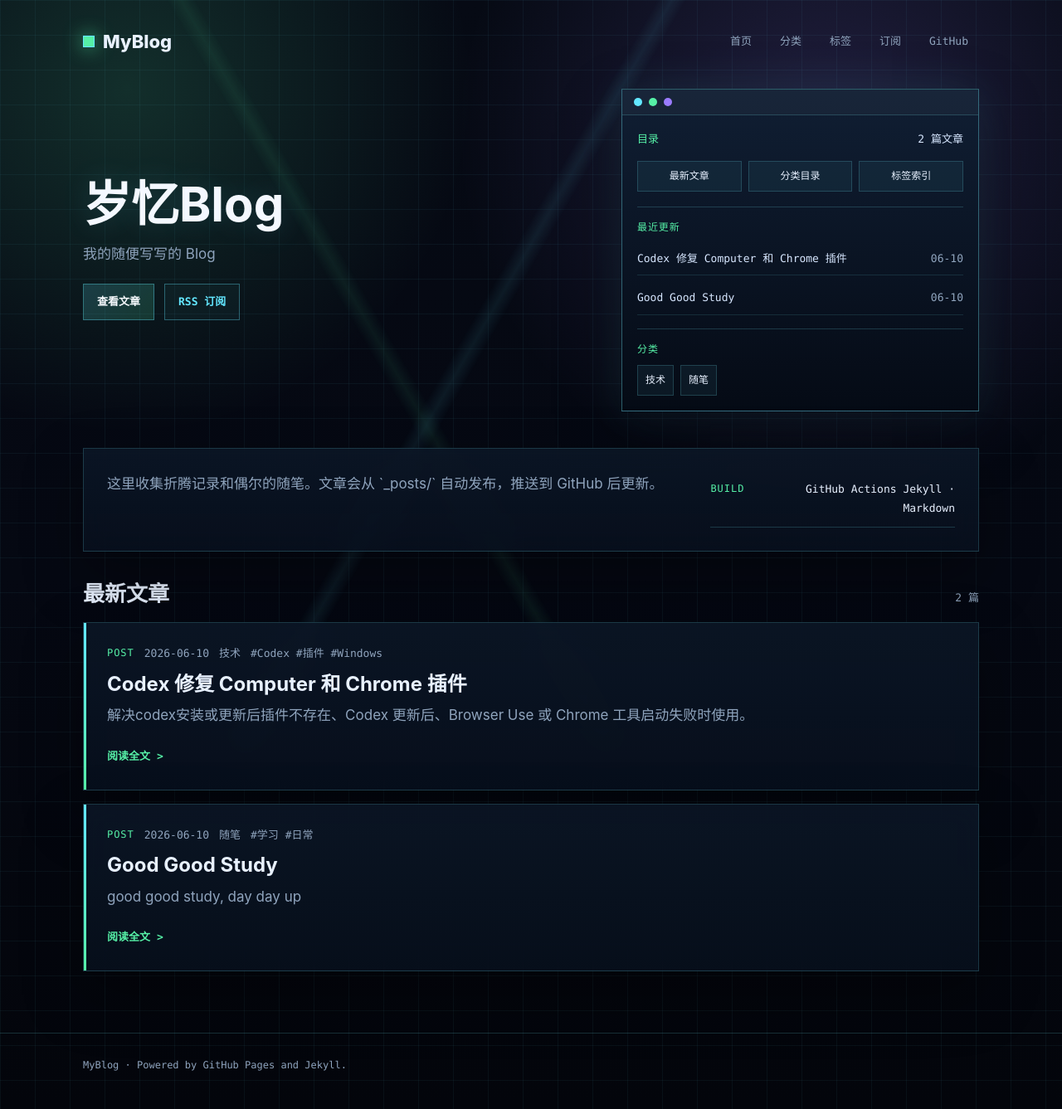
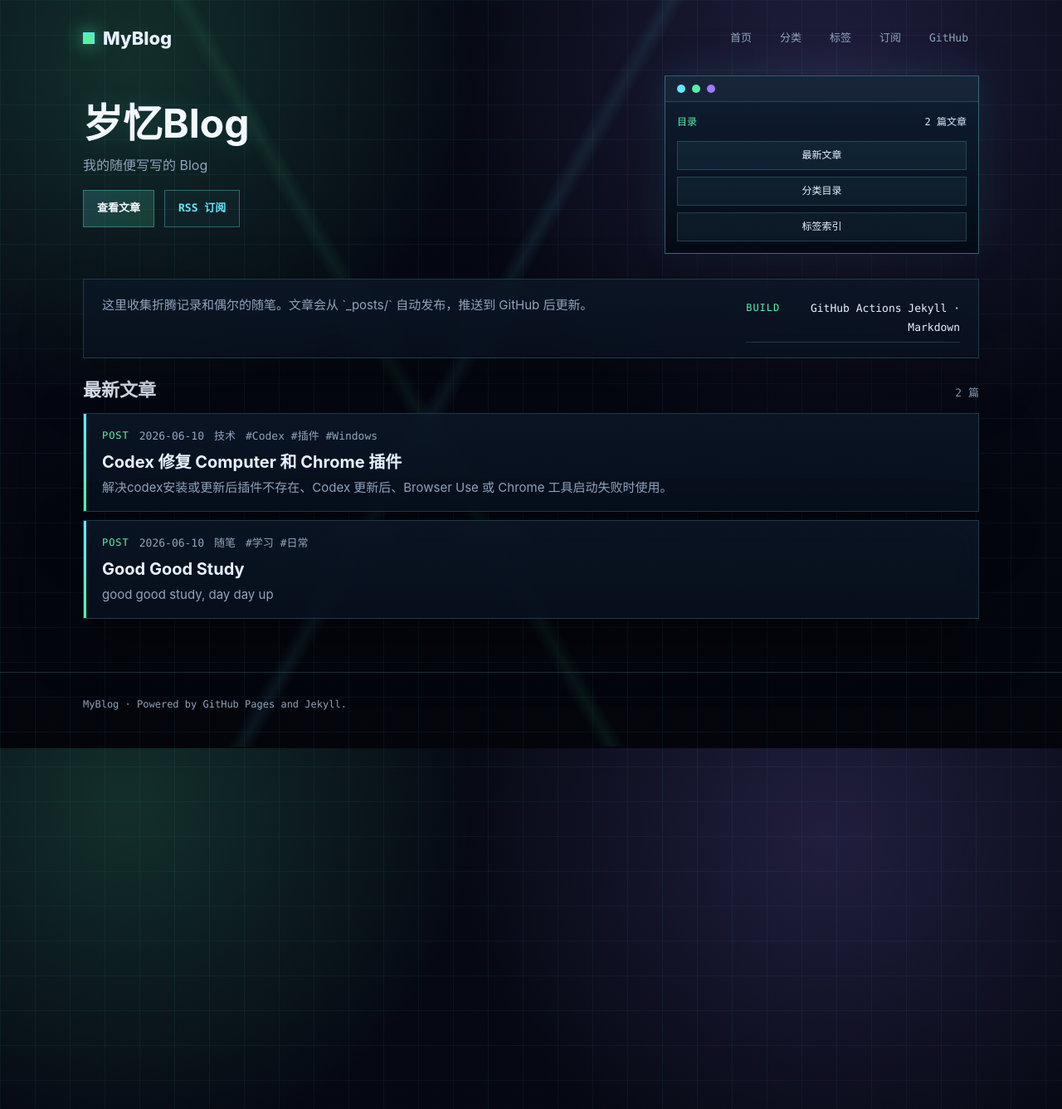
Before and after one commit to joysky77/MyBlog, a Jekyll site: the page built from index.md, in a window 1280 px wide. Shown: the whole page at 83% size. Built offline with Jekyll 4.4.1, drawn with Linux system fonts in a browser that asks for light colours; comment, search, counter and statistics services are not loaded.

Commit message:
Compact homepage layout

```diff
--- a/_layouts/default.html
+++ b/_layouts/default.html
@@ -46,29 +46,6 @@
                   <a href="{{ '/categories/' | relative_url }}">分类目录</a>
                   <a href="{{ '/tags/' | relative_url }}">标签索引</a>
                 </nav>
-                {% assign latest_posts = site.posts | slice: 0, 3 %}
-                {% if latest_posts.size > 0 %}
-                  <div class="directory-section">
-                    <p class="directory-label">最近更新</p>
-                    {% for post in latest_posts %}
-                      <a class="directory-post" href="{{ post.url | relative_url }}">
-                        <span>{{ post.title }}</span>
-                        <time datetime="{{ post.date | date_to_xmlschema }}">{{ post.date | date: "%m-%d" }}</time>
-                      </a>
-                    {% endfor %}
-                  </div>
-                {% endif %}
-                {% if site.categories.size > 0 %}
-                  <div class="directory-section">
-                    <p class="directory-label">分类</p>
-                    <div class="directory-chips">
-                      {% assign sorted_categories = site.categories | sort %}
-                      {% for category in sorted_categories limit: 4 %}
-                        <a href="{{ '/categories/' | relative_url }}#category-{{ forloop.index }}">{{ category[0] }}</a>
-                      {% endfor %}
-                    </div>
-                  </div>
-                {% endif %}
               </div>
             </aside>
           </div>
--- a/assets/css/compact.css
+++ b/assets/css/compact.css
@@ -1,5 +1,5 @@
 .site-header {
-  padding: 20px 0 44px;
+  padding: 18px 0 30px;
 }
 
 .layout-post .site-header {
@@ -7,7 +7,7 @@
 }
 
 .site-nav {
-  padding: 10px 0 36px;
+  padding: 8px 0 24px;
 }
 
 .layout-post .site-nav {
@@ -15,22 +15,22 @@
 }
 
 .hero {
-  grid-template-columns: minmax(0, 1.12fr) minmax(280px, 0.78fr);
-  gap: 30px;
+  grid-template-columns: minmax(0, 1fr) minmax(260px, 0.56fr);
+  gap: 24px;
 }
 
 .hero-copy h1 {
-  font-size: clamp(34px, 5.8vw, 58px);
-  line-height: 1.06;
+  font-size: clamp(30px, 4.6vw, 48px);
+  line-height: 1.08;
 }
 
 .hero-copy p {
-  margin-top: 14px;
-  font-size: 17px;
+  margin-top: 10px;
+  font-size: 16px;
 }
 
 .hero-actions {
-  margin-top: 20px;
+  margin-top: 16px;
 }
 
 .console-bar {
@@ -38,8 +38,8 @@
 }
 
 .console-body {
-  padding: 18px;
-  font-size: 13px;
+  padding: 14px;
+  font-size: 12px;
 }
 
 .console-body p {
@@ -82,7 +82,7 @@ html[data-device="mobile"] .desktop-only {
 
   .site-header {
     padding-top: 18px;
-    padding-bottom: 24px;
+    padding-bottom: 18px;
   }
 
   .site-nav {
@@ -115,7 +115,7 @@ html[data-device="mobile"] .desktop-only {
   }
 
   .hero-copy h1 {
-    font-size: 32px;
+    font-size: 30px;
   }
 
   .hero-copy p {
@@ -136,7 +136,7 @@ html[data-device="mobile"] .desktop-only {
   }
 
   .intro {
-    margin-bottom: 24px;
+    margin-bottom: 18px;
   }
 
   .intro,
@@ -145,7 +145,7 @@ html[data-device="mobile"] .desktop-only {
   .subscribe-help,
   .taxonomy-hero,
   .taxonomy-empty {
-    padding: 18px;
+    padding: 16px;
   }
 
   .taxonomy-cloud {
@@ -184,12 +184,12 @@ html[data-device="mobile"] .desktop-only {
   }
 
   .post-preview h3 {
-    font-size: 21px;
+    font-size: 19px;
   }
 
   .signal-list div {
     display: grid;
-    gap: 4px;
+    gap: 2px;
   }
 
   .signal-list dd {
@@ -219,10 +219,6 @@ html[data-device="mobile"] .desktop-only {
     max-width: 680px;
   }
 
-  .directory-links {
-    grid-template-columns: repeat(3, minmax(0, 1fr));
-  }
-
   .post {
     max-width: 900px;
     padding: 34px;
--- a/assets/css/style.css
+++ b/assets/css/style.css
@@ -66,7 +66,7 @@ a:hover {
 }
 
 .site-header {
-  padding: 20px 0 44px;
+  padding: 18px 0 30px;
 }
 
 .layout-post .site-header {
@@ -78,7 +78,7 @@ a:hover {
   align-items: center;
   justify-content: space-between;
   gap: 20px;
-  padding: 10px 0 36px;
+  padding: 8px 0 24px;
 }
 
 .layout-post .site-nav {
@@ -130,32 +130,32 @@ a:hover {
 
 .hero {
   display: grid;
-  grid-template-columns: minmax(0, 1.12fr) minmax(280px, 0.78fr);
+  grid-template-columns: minmax(0, 1fr) minmax(260px, 0.56fr);
   align-items: center;
-  gap: 30px;
+  gap: 24px;
 }
 
 .hero-copy h1 {
   max-width: 760px;
   margin: 0;
   color: #f4f8ff;
-  font-size: clamp(34px, 5.8vw, 58px);
-  line-height: 1.06;
+  font-size: clamp(30px, 4.6vw, 48px);
+  line-height: 1.08;
   text-shadow: 0 0 36px rgba(99, 231, 255, 0.16);
 }
 
 .hero-copy p {
   max-width: 580px;
-  margin: 14px 0 0;
+  margin: 10px 0 0;
   color: var(--muted);
-  font-size: 17px;
+  font-size: 16px;
 }
 
 .hero-actions {
   display: flex;
   flex-wrap: wrap;
   gap: 12px;
-  margin-top: 20px;
+  margin-top: 16px;
 }
 
 .hero-console {
@@ -191,9 +191,9 @@ a:hover {
 }
 
 .console-body {
-  padding: 18px;
+  padding: 14px;
   font-family: "SFMono-Regular", Consolas, monospace;
-  font-size: 13px;
+  font-size: 12px;
 }
 
 .console-body p {
@@ -206,14 +206,14 @@ a:hover {
   align-items: center;
   justify-content: space-between;
   gap: 12px;
-  margin-bottom: 14px !important;
+  margin-bottom: 12px !important;
 }
 
 .directory-links {
   display: grid;
-  grid-template-columns: repeat(3, minmax(0, 1fr));
+  grid-template-columns: 1fr;
   gap: 8px;
-  margin-bottom: 18px;
+  margin-bottom: 0;
 }
 
 .directory-links a,
@@ -221,8 +221,8 @@ a:hover {
   display: inline-flex;
   align-items: center;
   justify-content: center;
-  min-height: 34px;
-  padding: 7px 9px;
+  min-height: 32px;
+  padding: 6px 9px;
   border: 1px solid var(--line);
   background: rgba(99, 231, 255, 0.06);
   color: var(--text);
@@ -289,7 +289,7 @@ a:hover {
 }
 
 .content {
-  padding: 0 0 74px;
+  padding: 0 0 64px;
 }
 
 .intro,
@@ -303,14 +303,14 @@ a:hover {
 }
 
 .intro {
-  margin-bottom: 34px;
-  padding: 28px;
+  margin-bottom: 22px;
+  padding: 18px 22px;
 }
 
 .tech-panel {
   display: grid;
-  grid-template-columns: minmax(0, 1fr) minmax(240px, 0.42fr);
-  gap: 26px;
+  grid-template-columns: minmax(0, 1fr) minmax(210px, 0.34fr);
+  gap: 18px;
 }
 
 .intro h2 {
@@ -320,11 +320,12 @@ a:hover {
 .intro p {
   margin: 0;
   color: var(--muted);
+  font-size: 15px;
 }
 
 .signal-list {
   display: grid;
-  gap: 10px;
+  gap: 6px;
   margin: 0;
 }
 
@@ -332,7 +333,7 @@ a:hover {
   display: flex;
   justify-content: space-between;
   gap: 12px;
-  padding: 10px 0;
+  padding: 6px 0;
   border-bottom: 1px solid var(--line);
 }
 
@@ -357,12 +358,12 @@ a:hover {
   align-items: baseline;
   justify-content: space-between;
   gap: 16px;
-  margin: 34px 0 18px;
+  margin: 24px 0 12px;
 }
 
 .section-heading h2 {
   margin: 0;
-  font-size: 26px;
+  font-size: 22px;
 }
 
 .section-heading span {
@@ -394,7 +395,7 @@ h3 {
 
 .post-list {
   display: grid;
-  gap: 16px;
+  gap: 10px;
 }
 
 .taxonomy-hero,
@@ -463,7 +464,7 @@ h3 {
 .post-preview {
   position: relative;
   overflow: hidden;
-  padding: 26px 28px;
+  padding: 16px 20px 16px 22px;
   transition: border-color 160ms ease, transform 160ms ease, box-shadow 160ms ease;
 }
 
@@ -493,8 +494,8 @@ h3 {
 }
 
 .post-preview h3 {
-  margin: 9px 0 8px;
-  font-size: 24px;
+  margin: 6px 0 6px;
+  font-size: 20px;
 }
 
 .post-preview h3 a {
@@ -507,12 +508,18 @@ h3 {
 }
 
 .post-preview p {
-  margin: 0 0 18px;
+  display: -webkit-box;
+  overflow: hidden;
+  -webkit-box-orient: vertical;
+  -webkit-line-clamp: 2;
+  margin: 0;
   color: var(--muted);
+  font-size: 15px;
+  line-height: 1.6;
 }
 
 .read-more {
-  display: inline-flex;
+  display: none;
   align-items: center;
   color: var(--green);
   font-family: "SFMono-Regular", Consolas, monospace;
```
